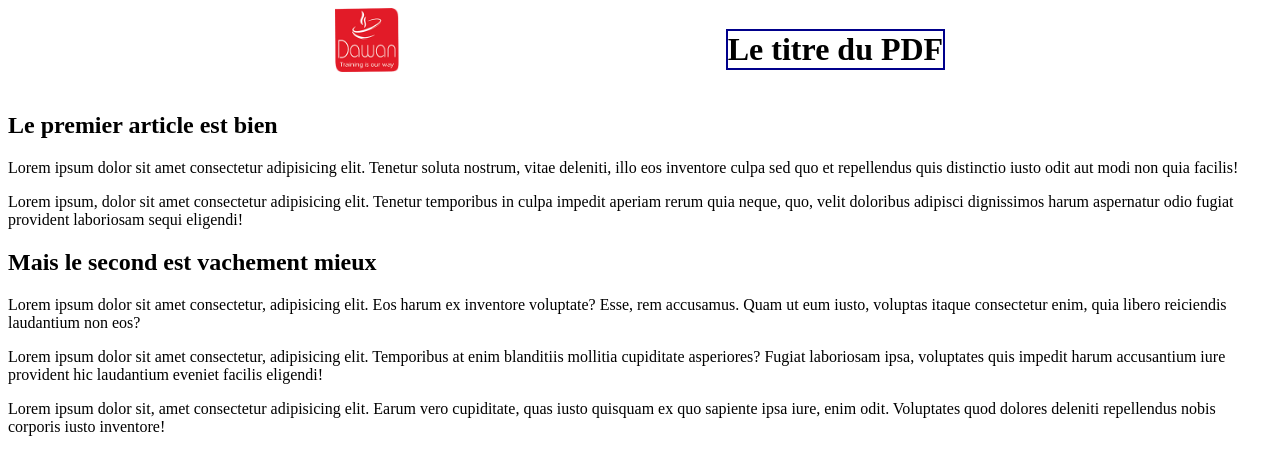
After one commit to pbreteche/php-avance-23w39, a PHP site: page /demo.html in a window 1280 px wide. The commit adds this page. Shown: the top 475 px of the page. Run offline with PHP 8.4, Linux system fonts and the light colour scheme.

Commit message:
whtmltopdf

```diff
--- a/02-pdf/composer.json
+++ b/02-pdf/composer.json
@@ -3,7 +3,8 @@
     "description": "A training workshop to evaluate PDF generation.",
     "type": "project",
     "require": {
-        "spipu/html2pdf": "^5.2"
+        "spipu/html2pdf": "^5.2",
+        "knplabs/knp-snappy": "^1.4"
     },
     "license": "MIT",
     "autoload": {
--- /dev/null
+++ b/02-pdf/public/css/style.css
@@ -0,0 +1,13 @@
+.brand {
+    display: flex;
+    justify-content: space-evenly;
+}
+
+.brand h1 {
+    text-align: center;
+    border: 2px solid darkblue;
+}
+
+.brand img {
+    max-height: 4em;
+}
--- /dev/null
+++ b/02-pdf/public/demo.html
@@ -0,0 +1,27 @@
+<!DOCTYPE html>
+<html lang="en">
+<head>
+    <meta charset="UTF-8">
+    <meta name="viewport" content="width=device-width, initial-scale=1.0">
+    <title>Document</title>
+    <link rel="stylesheet" href="css/style.css">
+</head>
+<body>
+
+    <div class="brand">
+        <img src="images/dawan-logo.png" alt="Logo Dawan">
+        <h1>Le titre du PDF</h1>
+    </div>
+    <div>
+        <h2>Le premier article est bien</h2>
+        <p>Lorem ipsum dolor sit amet consectetur adipisicing elit. Tenetur soluta nostrum, vitae deleniti, illo eos inventore culpa sed quo et repellendus quis distinctio iusto odit aut modi non quia facilis!</p>
+        <p>Lorem ipsum, dolor sit amet consectetur adipisicing elit. Tenetur temporibus in culpa impedit aperiam rerum quia neque, quo, velit doloribus adipisci dignissimos harum aspernatur odio fugiat provident laboriosam sequi eligendi!</p>
+    </div>
+    <div>
+        <h2>Mais le second est vachement mieux</h2>
+        <p>Lorem ipsum dolor sit amet consectetur, adipisicing elit. Eos harum ex inventore voluptate? Esse, rem accusamus. Quam ut eum iusto, voluptas itaque consectetur enim, quia libero reiciendis laudantium non eos?</p>
+        <p>Lorem ipsum dolor sit amet consectetur, adipisicing elit. Temporibus at enim blanditiis mollitia cupiditate asperiores? Fugiat laboriosam ipsa, voluptates quis impedit harum accusantium iure provident hic laudantium eveniet facilis eligendi!</p>
+        <p>Lorem ipsum dolor sit, amet consectetur adipisicing elit. Earum vero cupiditate, quas iusto quisquam ex quo sapiente ipsa iure, enim odit. Voluptates quod dolores deleniti repellendus nobis corporis iusto inventore!</p>
+    </div>
+</body>
+</html>
--- a/02-pdf/public/index.php
+++ b/02-pdf/public/index.php
@@ -1,8 +1,8 @@
 <?php
 
-use Pierre\PdfExample\PdfMaker;
+use Pierre\PdfExample\PdfPrinter;
 
 include __DIR__.'/../vendor/autoload.php';
 
-$maker = new PdfMaker();
-$maker->makePdf();
+$maker = new PdfPrinter();
+$maker->printPdf();
```
Also changed, not shown: 02-pdf/src/PdfPrinter.php (added, +15 -0 lines), 02-pdf/public/images/dawan-logo.png (added), 1 other file.
